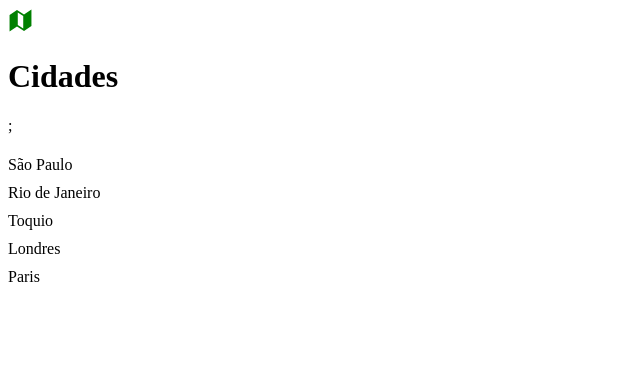
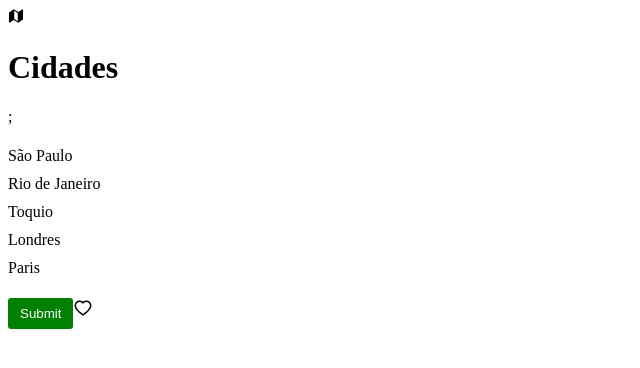
Before and after one commit to marcos-silva-bcc/react, a React (Vite) app: page / in a window 1280 px wide. Shown: the top 368 px of the page, without its empty margins (0-640 px from the left). Built offline with nearby package versions, Linux system fonts and the light colour scheme.

Commit message:
Managing Components

```diff
--- a/src/App.tsx
+++ b/src/App.tsx
@@ -1,6 +1,8 @@
 import ListGroup from "./Components/ListGroup/ListGroup";
 import { useState } from "react";
 import { IoMapSharp } from "react-icons/io5";
+import Button from "./Components/Button/Button";
+import Like from "./Components/Like";
 
 function App() {
   const[alertVisible, setAlertVisibility] = useState(false)
@@ -8,9 +10,13 @@
 
   return (
   <div>
-    <IoMapSharp color="green" size={25}/>
-    <ListGroup items={items} heading="Cidades" onSelectItem={() => {}}/>
-  </div>)
+    <IoMapSharp/>
+    <ListGroup heading="Cidades" items={items}/>
+    <Button onClick={() => {}}>
+      Submit
+    </Button>
+    <Like></Like>
+  </div> )
 
   /*return(
     <div>
--- /dev/null
+++ b/src/Components/Button/Button.module.css
@@ -0,0 +1,10 @@
+.btn {
+    padding: 8px 12px;
+    border-radius: 3px;
+    border: 0;
+}
+
+.btn-primary {
+    background-color: green;
+    color: white;
+}
--- /dev/null
+++ b/src/Components/Button/Button.tsx
@@ -0,0 +1,16 @@
+import styles from './Button.module.css'
+interface Props {
+    children: string;
+    color?: 'primary' | "secondary" | "sucess" | "warning";
+    onClick: () => void;
+}
+
+const Button = ({children, onClick, color ='primary'}: Props) => {
+  return (
+    <button className={[styles.btn, styles['btn-' + color]].join(' ')} onClick={onClick}>
+      {children}
+    </button>
+  )
+}
+
+export default Button
--- /dev/null
+++ b/src/Components/Like.tsx
@@ -0,0 +1,21 @@
+import { AiFillHeart, AiOutlineHeart } from "react-icons/ai";
+import { useState } from "react";
+
+interface Props {
+    onClick: () => void;
+}
+
+const Like = ({onClick}: Props) => {
+    const [status, setStatus] = useState(false);
+
+const toggle = () => {
+    setStatus(!status);
+    onClick();
+}
+
+    if (status) return <AiFillHeart color="#ff6b81" size={20}  onClick={toggle} />;
+    return <AiOutlineHeart size={20} onClick={toggle}/>
+
+}
+
+export default Like
```
Also changed, not shown: src/Components/Button.tsx (deleted, +0 -15 lines), 1 other file (tests, documents, lock files or other folders).
